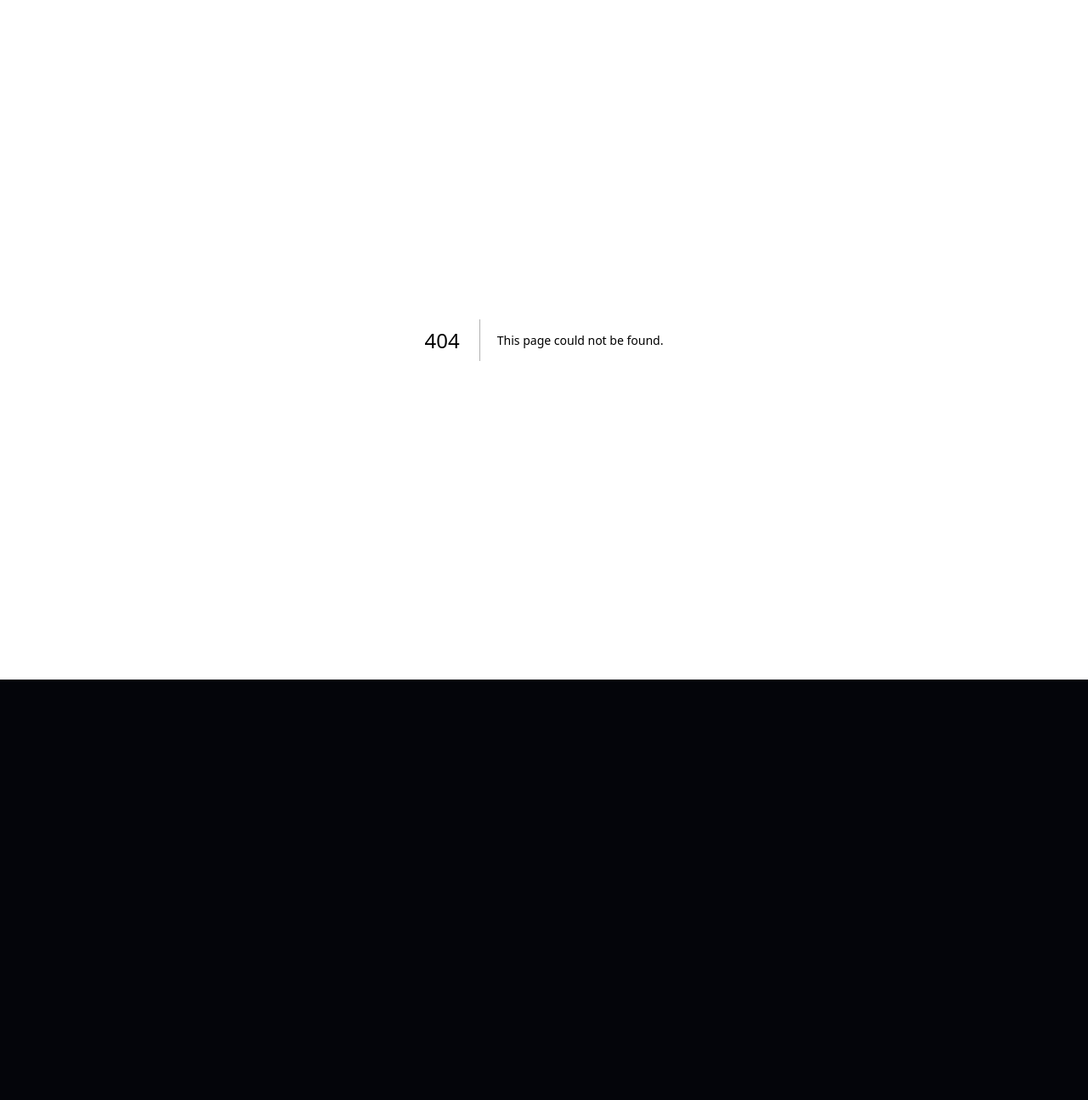
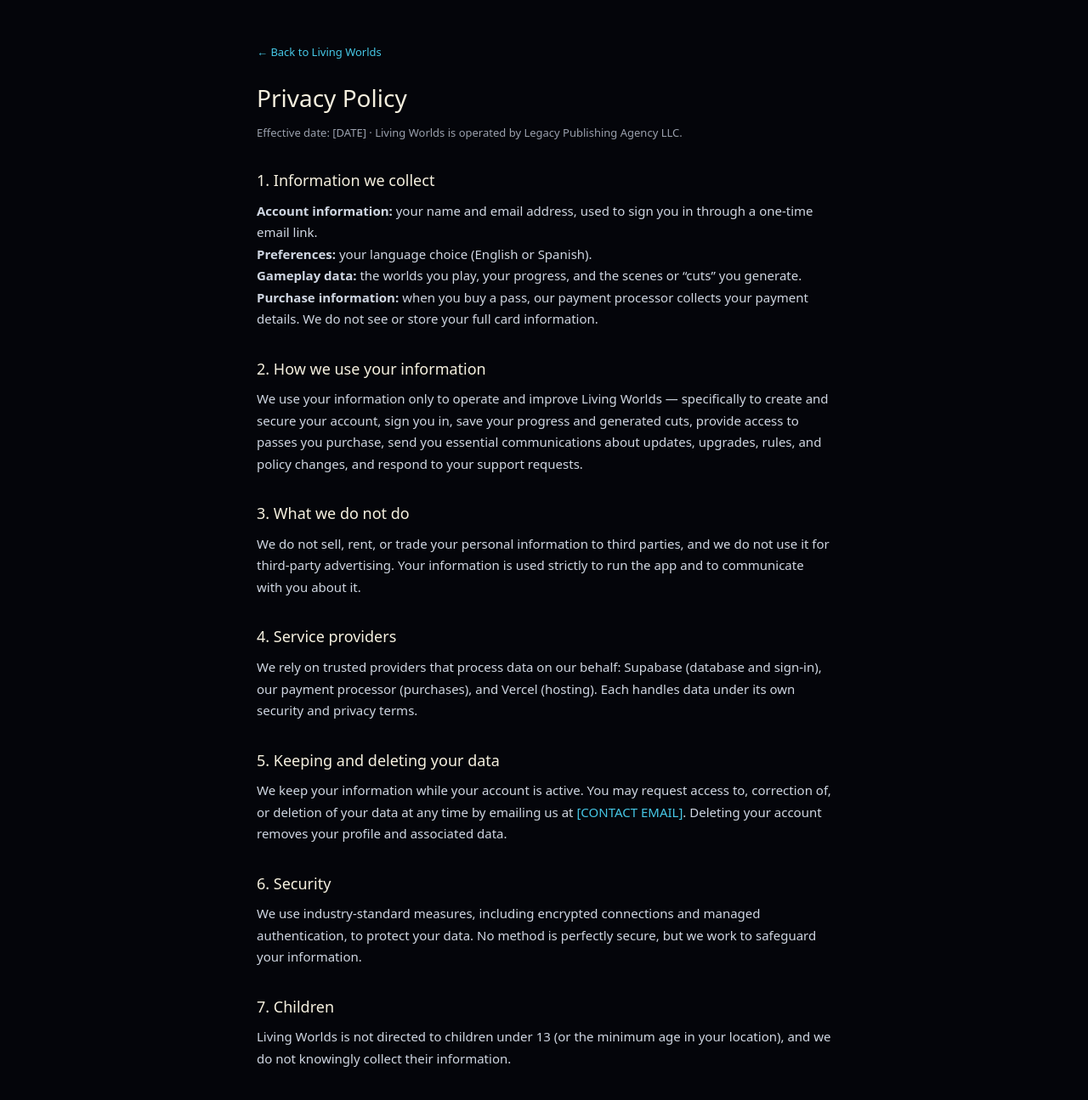
Before and after one commit to Bkryszewski/livingworlds, a Next.js app: page /privacy in a window 1280 px wide. Before the commit this address had no page. Shown: the top 1295 px of the page at 85% size. Before the commit the page ends 800 px from the top, so only its background shows below. Built offline with nearby package versions, Linux system fonts and the light colour scheme.

Commit message:
Add Privacy, Terms Pages and links

```diff
--- /dev/null
+++ b/app/privacy/page.tsx
@@ -0,0 +1,115 @@
+// app/privacy/page.tsx — Living Worlds Privacy Policy (standalone route).
+// Plain, readable policy. DRAFT — have counsel review before relying on it.
+
+export const metadata = {
+  title: "Privacy Policy · Living Worlds",
+};
+
+const wrap: React.CSSProperties = {
+  maxWidth: 720,
+  margin: "0 auto",
+  padding: "48px 22px 80px",
+  color: "#cfd6e2",
+  fontSize: 15,
+  lineHeight: 1.7,
+};
+const h1: React.CSSProperties = {
+  color: "#f5f0df",
+  fontSize: 28,
+  margin: "0 0 6px",
+};
+const h2: React.CSSProperties = {
+  color: "#f5f0df",
+  fontSize: 18,
+  margin: "30px 0 8px",
+};
+const muted: React.CSSProperties = { color: "#9aa0ad", fontSize: 13 };
+const a: React.CSSProperties = { color: "#46C7E6" };
+
+export default function PrivacyPage() {
+  return (
+    <main style={wrap}>
+      <a href="/" style={{ ...a, fontSize: 13 }}>
+        ← Back to Living Worlds
+      </a>
+      <h1 style={{ ...h1, marginTop: 18 }}>Privacy Policy</h1>
+      <p style={muted}>Effective date: [DATE] · Living Worlds is operated by Legacy Publishing Agency LLC.</p>
+
+      <h2 style={h2}>1. Information we collect</h2>
+      <p>
+        <strong>Account information:</strong> your name and email address, used
+        to sign you in through a one-time email link.
+        <br />
+        <strong>Preferences:</strong> your language choice (English or Spanish).
+        <br />
+        <strong>Gameplay data:</strong> the worlds you play, your progress, and
+        the scenes or “cuts” you generate.
+        <br />
+        <strong>Purchase information:</strong> when you buy a pass, our payment
+        processor collects your payment details. We do not see or store your
+        full card information.
+      </p>
+
+      <h2 style={h2}>2. How we use your information</h2>
+      <p>
+        We use your information only to operate and improve Living Worlds —
+        specifically to create and secure your account, sign you in, save your
+        progress and generated cuts, provide access to passes you purchase, send
+        you essential communications about updates, upgrades, rules, and policy
+        changes, and respond to your support requests.
+      </p>
+
+      <h2 style={h2}>3. What we do not do</h2>
+      <p>
+        We do not sell, rent, or trade your personal information to third
+        parties, and we do not use it for third-party advertising. Your
+        information is used strictly to run the app and to communicate with you
+        about it.
+      </p>
+
+      <h2 style={h2}>4. Service providers</h2>
+      <p>
+        We rely on trusted providers that process data on our behalf: Supabase
+        (database and sign-in), our payment processor (purchases), and Vercel
+        (hosting). Each handles data under its own security and privacy terms.
+      </p>
+
+      <h2 style={h2}>5. Keeping and deleting your data</h2>
+      <p>
+        We keep your information while your account is active. You may request
+        access to, correction of, or deletion of your data at any time by
+        emailing us at <a style={a} href="mailto:[CONTACT EMAIL]">[CONTACT EMAIL]</a>.
+        Deleting your account removes your profile and associated data.
+      </p>
+
+      <h2 style={h2}>6. Security</h2>
+      <p>
+        We use industry-standard measures, including encrypted connections and
+        managed authentication, to protect your data. No method is perfectly
+        secure, but we work to safeguard your information.
+      </p>
+
+      <h2 style={h2}>7. Children</h2>
+      <p>
+        Living Worlds is not directed to children under 13 (or the minimum age
+        in your location), and we do not knowingly collect their information.
+      </p>
+
+      <h2 style={h2}>8. Changes</h2>
+      <p>
+        We may update this policy; material changes will be posted here with a
+        new effective date.
+      </p>
+
+      <h2 style={h2}>9. Contact</h2>
+      <p>
+        Legacy Publishing Agency LLC ·{" "}
+        <a style={a} href="mailto:[CONTACT EMAIL]">[CONTACT EMAIL]</a>
+      </p>
+
+      <p style={{ ...muted, marginTop: 32 }}>
+        See also our <a style={a} href="/terms">Terms of Use</a>.
+      </p>
+    </main>
+  );
+}
--- /dev/null
+++ b/app/terms/page.tsx
@@ -0,0 +1,112 @@
+// app/terms/page.tsx — Living Worlds Terms of Use (standalone route).
+// Personal-use license posture. DRAFT — have counsel review before relying on it.
+
+export const metadata = {
+  title: "Terms of Use · Living Worlds",
+};
+
+const wrap: React.CSSProperties = {
+  maxWidth: 720,
+  margin: "0 auto",
+  padding: "48px 22px 80px",
+  color: "#cfd6e2",
+  fontSize: 15,
+  lineHeight: 1.7,
+};
+const h1: React.CSSProperties = { color: "#f5f0df", fontSize: 28, margin: "0 0 6px" };
+const h2: React.CSSProperties = { color: "#f5f0df", fontSize: 18, margin: "30px 0 8px" };
+const muted: React.CSSProperties = { color: "#9aa0ad", fontSize: 13 };
+const a: React.CSSProperties = { color: "#46C7E6" };
+
+export default function TermsPage() {
+  return (
+    <main style={wrap}>
+      <a href="/" style={{ ...a, fontSize: 13 }}>
+        ← Back to Living Worlds
+      </a>
+      <h1 style={{ ...h1, marginTop: 18 }}>Terms of Use</h1>
+      <p style={muted}>Effective date: [DATE] · Living Worlds is operated by Legacy Publishing Agency LLC.</p>
+
+      <h2 style={h2}>1. The works</h2>
+      <p>
+        All worlds, characters, stories, dialogue, and related materials (the
+        “Underlying Works”) are original copyrighted works owned exclusively by
+        Legacy Publishing Agency LLC and its operating divisions, or licensed to
+        it. All rights are reserved.
+      </p>
+
+      <h2 style={h2}>2. Content you generate is derivative</h2>
+      <p>
+        Any story, scene, “cut,” or script you create through the app
+        (“Generated Content”) is a derivative work of the Underlying Works. As
+        between you and us, all rights in the Underlying Works and in Generated
+        Content remain exclusively with Legacy Publishing Agency LLC and/or the
+        original author and screenwriter of the relevant work.
+      </p>
+
+      <h2 style={h2}>3. Your personal license</h2>
+      <p>
+        We grant you a limited, personal, non-exclusive, non-transferable,
+        non-commercial license to access and enjoy the Generated Content you
+        create, for your own personal use. You may not sell, publish,
+        distribute, adapt, or commercially exploit any Generated Content or
+        Underlying Works without our prior written permission.
+      </p>
+
+      <h2 style={h2}>4. Passes and billing</h2>
+      <p>
+        Access is offered as time-limited passes (for example, a 1-Year Pass or
+        a 30-Day Pass). Each pass is a one-time purchase that grants access for
+        the stated period and does not automatically renew. Access ends when the
+        pass period ends. [State your refund policy here.]
+      </p>
+
+      <h2 style={h2}>5. Your account</h2>
+      <p>
+        You are responsible for your account. Please sign in with a consistent
+        email, and use that same email at checkout, so your pass unlocks
+        correctly.
+      </p>
+
+      <h2 style={h2}>6. Acceptable use</h2>
+      <p>
+        You agree not to misuse the app, reverse-engineer it, scrape it, or
+        attempt to bypass access controls, and not to reproduce or distribute
+        the Underlying Works or Generated Content except as permitted above.
+      </p>
+
+      <h2 style={h2}>7. Future features</h2>
+      <p>
+        Additional tiers — such as the Judge’s Credential and the Studio Pass —
+        are not yet available. When released, they will be governed by separate
+        terms presented at that time.
+      </p>
+
+      <h2 style={h2}>8. Termination</h2>
+      <p>
+        We may suspend or end access for breach of these Terms, including any
+        unauthorized use or distribution of our works.
+      </p>
+
+      <h2 style={h2}>9. Disclaimers and liability</h2>
+      <p>
+        The app is provided “as is,” without warranties of any kind. [Standard
+        limitation-of-liability and indemnification language to be finalized by
+        counsel.]
+      </p>
+
+      <h2 style={h2}>10. Governing law</h2>
+      <p>These Terms are governed by the laws of the State of Texas.</p>
+
+      <h2 style={h2}>11. Contact</h2>
+      <p>
+        Legacy Publishing Agency LLC ·{" "}
+        <a style={a} href="mailto:[CONTACT EMAIL]">[CONTACT EMAIL]</a>
+      </p>
+
+      <p style={{ ...muted, marginTop: 32 }}>
+        See also our <a style={a} href="/privacy">Privacy Policy</a>.
+      </p>
+    </main>
+  );
+}
--- a/components/BoxOffice.tsx
+++ b/components/BoxOffice.tsx
@@ -19,6 +19,7 @@
   ribbon?: string;
   tag: string;
   perks: string[];
+  comingSoon?: boolean;
 }
 
 export const PASSES: Pass[] = [
@@ -56,10 +57,11 @@
     id: "judge",
     icon: "🏆",
     name: "Judge's Credential",
-    price: "Earned or premium",
+    price: "Coming soon",
     priceNote: "sit on the jury",
     accent: "#E6A85C",
     tag: "Sit on the jury. Score the cuts.",
+    comingSoon: true,
     perks: [
       "Everything in the Festival Pass",
       "Judge mode — rate & rank playthroughs",
@@ -71,10 +73,11 @@
     id: "studio",
     icon: "🎥",
     name: "Studio Pass",
-    price: "Creator tier",
+    price: "Coming soon",
     priceNote: "run the studio",
     accent: "#C77DFF",
     tag: "Bring your own IP. Run the studio.",
+    comingSoon: true,
     perks: [
       "Everything in the Judge's Credential",
       "Upload your screenplay or story",
@@ -127,7 +130,10 @@
             <div
               key={p.id}
               className={"lw-pass" + (isCurrent ? " current" : "")}
-              style={{ ["--accent" as string]: p.accent }}
+              style={{
+                ["--accent" as string]: p.accent,
+                opacity: p.comingSoon ? 0.55 : 1,
+              }}
             >
               {p.ribbon && <div className="lw-ribbon">{p.ribbon}</div>}
               <div className="lw-passfoil" />
@@ -151,7 +157,11 @@
                   </div>
                 ))}
               </div>
-              {isCurrent ? (
+              {p.comingSoon ? (
+                <button className="lw-passcta" disabled>
+                  {lang === "es" ? "Próximamente" : "Coming soon"}
+                </button>
+              ) : isCurrent ? (
                 <button className="lw-passcta current" disabled>
                   ✦ {t(lang, "yourPass")}
                 </button>
--- a/components/Hero.tsx
+++ b/components/Hero.tsx
@@ -61,6 +61,28 @@
           {lang === "es" ? "Cómo se juega" : "How to play"}
         </button>
       )}
+
+      <div
+        style={{
+          marginTop: 16,
+          fontSize: 12,
+          color: "var(--faint, #9aa0ad)",
+        }}
+      >
+        <a
+          href="/terms"
+          style={{ color: "inherit", textDecoration: "underline", textUnderlineOffset: 3 }}
+        >
+          {lang === "es" ? "Términos" : "Terms"}
+        </a>
+        {"  ·  "}
+        <a
+          href="/privacy"
+          style={{ color: "inherit", textDecoration: "underline", textUnderlineOffset: 3 }}
+        >
+          {lang === "es" ? "Privacidad" : "Privacy"}
+        </a>
+      </div>
     </div>
   );
 }
```
